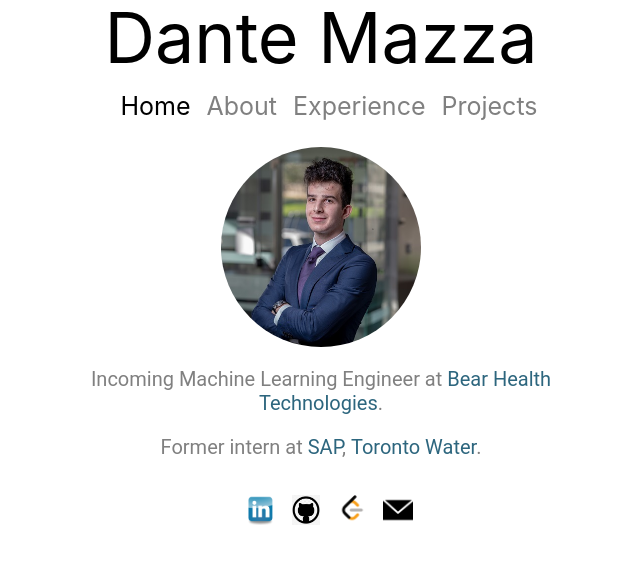
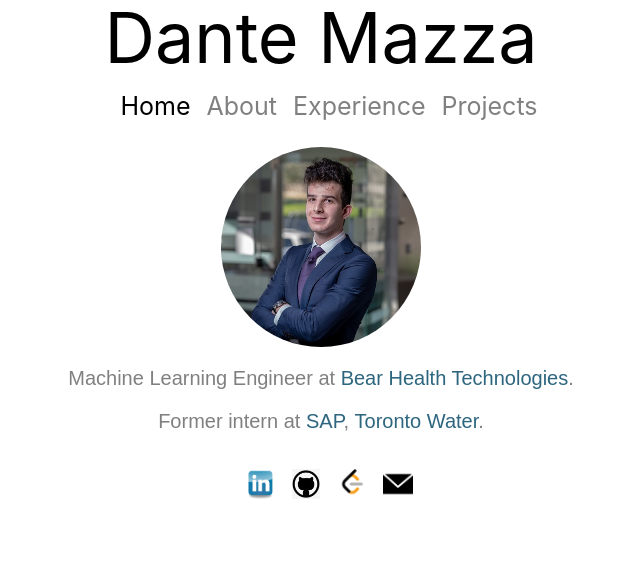
Before and after one commit to dantemazza/personal-website, a React (Create React App) app: page / in a window 1280 px wide. Shown: the top 564 px of the page, without its empty margins (319-959 px from the left). Built offline with nearby package versions, Linux system fonts and the light colour scheme.

Commit message:
changes to font/content

```diff
--- a/package.json
+++ b/package.json
@@ -1,5 +1,4 @@
 {
-  "homepage": "http://dantemazza.github.io/personal-website",
   "name": "personal-website",
   "version": "0.1.0",
   "private": true,
@@ -17,8 +16,7 @@
     "build": "react-scripts build",
     "test": "react-scripts test",
     "eject": "react-scripts eject",
-    "predeploy": "npm run build",
-    "deploy": "gh-pages -d build"
+    "predeploy": "npm run build"
   },
   "eslintConfig": {
     "extends": "react-app"
--- a/src/components/pages/Experience/Experience.js
+++ b/src/components/pages/Experience/Experience.js
@@ -9,7 +9,7 @@ import Resume from './resume.pdf'
 const experienceContent = [
     [<a href ={Resume} className ="employerLinks" target = '_blank' rel="noopener noreferrer">My Resume</a>, 'Hover over the logos to learn about my work experiences!'],
     [<><h1>Machine Learning Engineer</h1><h3>Bear Health Technologies</h3></>,
-    'Building machine learning to solve tough and interesting problems in the clinical documentation industry!'],
+    'Building machine learning systems to solve tough and interesting problems in the clinical documentation industry!'],
     [<><h1>Automation Developer</h1><h3>SAP SE</h3></>,
     'Got to tackle a lot of interesting problems related to QA automation. My primary goal throughout the term was making\
     test suites robust enough to survive version changes, varying response times, and other variables, while providing a foundation\
--- a/src/components/pages/Home/IntroText.js
+++ b/src/components/pages/Home/IntroText.js
@@ -1,11 +1,11 @@
 import React from 'react';
-
+import '../pageElements.css';
 
 function IntroText(){
     return(
         <div class='introText'>
             <p>
-                Incoming Machine Learning Engineer at <a href="https://www.bht.ai/" target="_blank" rel="noopener noreferrer" className="employerLinks">Bear Health Technologies</a>.
+                Machine Learning Engineer at <a href="https://www.bht.ai/" target="_blank" rel="noopener noreferrer" className="employerLinks">Bear Health Technologies</a>.
             </p>
             <p>
                 Former intern at <a href="https://www.sap.com/index.html" className="employerLinks" target="_blank" rel="noopener noreferrer">SAP</a>,&nbsp;
--- a/src/components/pages/NavBar.js
+++ b/src/components/pages/NavBar.js
@@ -26,10 +26,10 @@ class NavBar extends React.Component{
     render(){
         return(
             <ul className = "InfoBar">
-                <NavElement handleClick = {this.handleClick} name={Home} current={this.state.page == Home}/>
-                <NavElement handleClick = {this.handleClick} name={About} current={this.state.page == About}/>
-                <NavElement handleClick = {this.handleClick} name={Experience} current={this.state.page == Experience}/>
-                <NavElement handleClick = {this.handleClick} name={Projects} current={this.state.page == Projects}/>
+                <NavElement handleClick = {this.handleClick} name={Home} current={this.state.page == Home} title="Home"/>
+                <NavElement handleClick = {this.handleClick} name={About} current={this.state.page == About} title="About"/>
+                <NavElement handleClick = {this.handleClick} name={Experience} current={this.state.page == Experience} title="Experience"/>
+                <NavElement handleClick = {this.handleClick} name={Projects} current={this.state.page == Projects} title="Projects"/>
             </ul>
         );
     }
--- a/src/components/pages/NavElement.js
+++ b/src/components/pages/NavElement.js
@@ -29,7 +29,7 @@ class NavElement extends React.Component{
                  onMouseOver={() => this.setState({hover : true})}
                  onMouseLeave={() => this.setState({hover : false})}
                  style={{color: this.getColor()}} className="navLink">
-                    {this.props.name.name}
+                    {this.props.title}
                 </a>
         </div>
     );
--- a/src/components/pages/pageElements.css
+++ b/src/components/pages/pageElements.css
@@ -56,7 +56,7 @@
     margin-left: auto;
     margin-right: auto;
     font-size: 20px;
-    font-family:"Roboto";
+    font-family:"Arial";
     color: grey;
 }
 
@@ -114,7 +114,7 @@ a.navLink:hover{
 
 .aboutText{
     width: 578px;
-    font-family:"Roboto";
+    font-family:"Arial";
     color: black;
     text-align: left;
     float:left;
@@ -140,7 +140,7 @@ a.navLink:hover{
 .arrowText{
     margin-left: 20px;
     width: 600px;
-    font-family:"Roboto";
+    font-family:"Arial";
     color: black;
     text-align: left;
     font-size:20px;
--- a/src/index.js
+++ b/src/index.js
@@ -2,10 +2,9 @@ import React from 'react';
 import ReactDOM from 'react-dom';
 import './index.css';
 import App from './components/App';
-import Header from './components/App';
 
 ReactDOM.render(
-    <Header />,
+    <App />,
   document.getElementById('root')
 );
 
```
